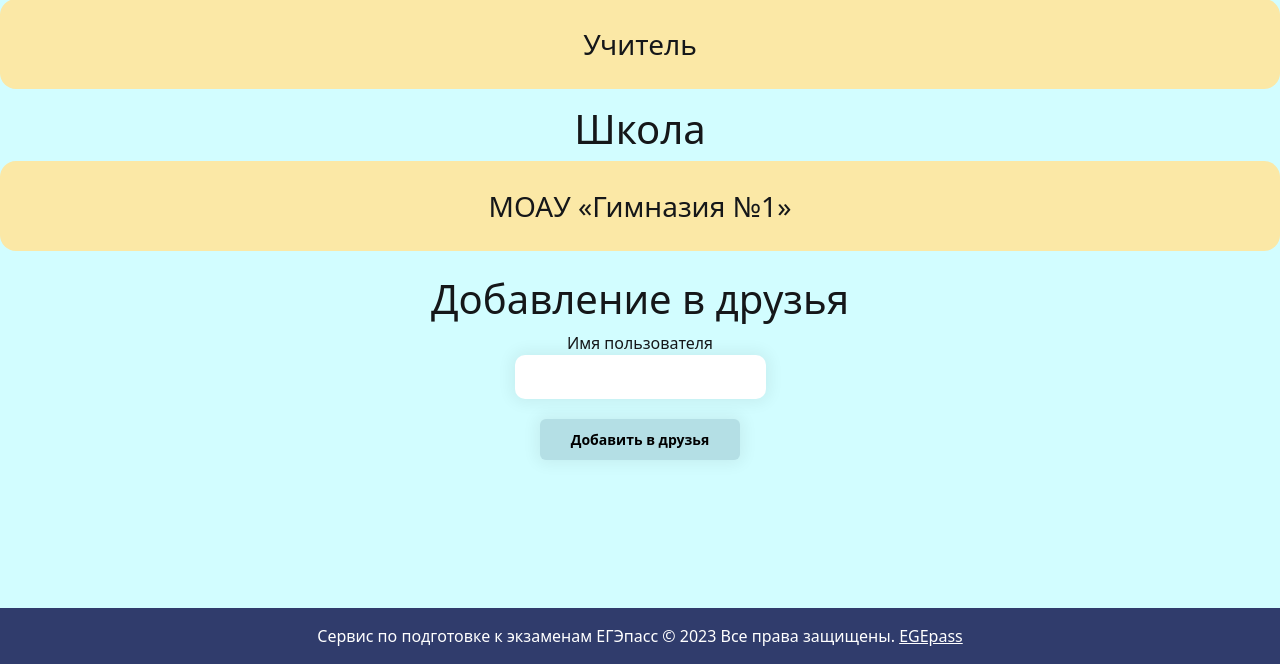
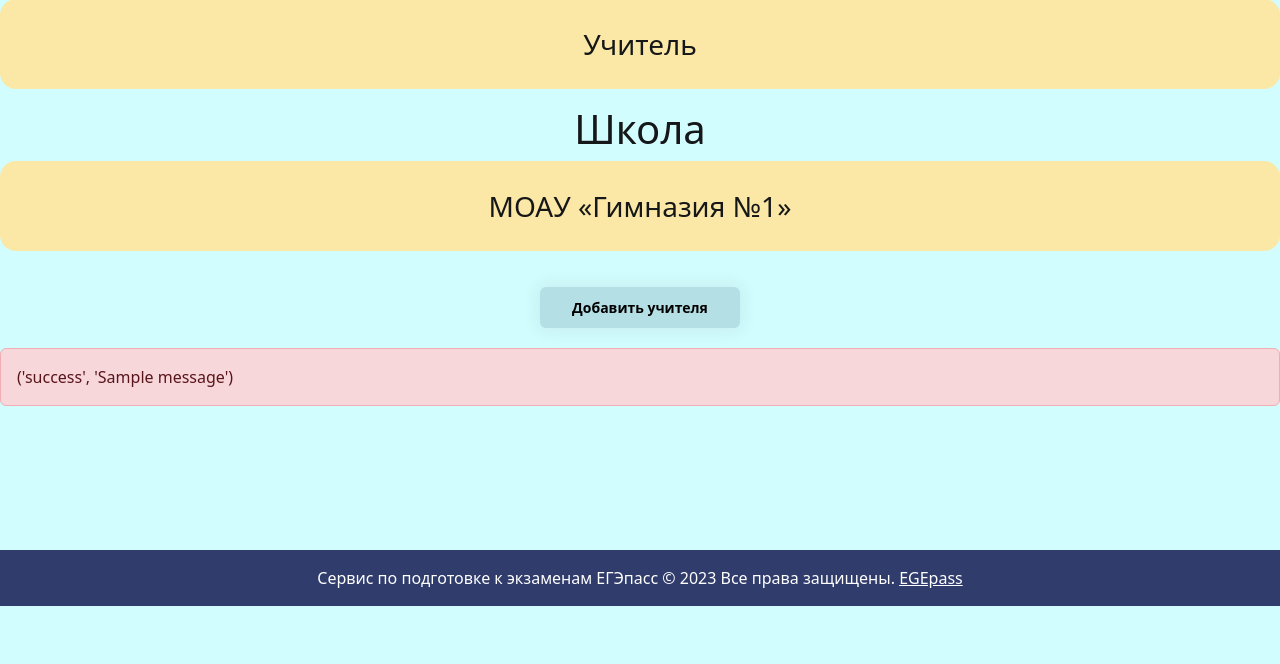
Before and after one commit to Ardrass2/EGEpass, a Flask app: page /user/2 in a window 1280 px wide. Shown: the part 363-1027 px from the top of the page. After the commit the page ends 969 px from the top, so only its background shows below. Run offline with Flask 3, Linux system fonts and the light colour scheme; a user stored in the database is signed in; data comes from the database, SQL or seed files in the repository; tables that the repository leaves empty hold one stand-in row (values such as "Sample post"); one stand-in notice (Sample message) is shown; parts of the project's set-up code (start-up, migrations or seed data) failed here and were passed over; some libraries are stand-ins or nearby versions.

Commit message:
Добавили возможность отправлять заявки в друзья, возможность отображения заявок

```diff
--- a/data/forms.py
+++ b/data/forms.py
@@ -1,12 +1,12 @@
 from flask_wtf import FlaskForm
 from wtforms import StringField, PasswordField, SubmitField, BooleanField, SelectField, IntegerField
 from wtforms.validators import DataRequired, Length, EqualTo, Email, NumberRange
-from .user import User
 from .date import get_school_names
 
+
 class AddFriend(FlaskForm):
-    friend_req = StringField('Имя пользователя', validators=[DataRequired()])
-    submit_friend = SubmitField('Добавить в друзья')
+    submit = SubmitField('Добавить учителя')
+    submit_friend = SubmitField("Принять запрос")
 
 
 class RegistrationForm(FlaskForm):
@@ -27,8 +27,8 @@ class SettingsForm(FlaskForm):
 
 
 class TeacherForm(FlaskForm):
-    user_needed = StringField('Имя ученика, покашта', validators=[DataRequired()])
-    submit_user = SubmitField('ТАКТОЧНА')
+    user_needed = SelectField('Имя ученика', choices='', validators=[DataRequired()])
+    submit_user = SubmitField('Выбрать')
 
 
 class LoginForm(FlaskForm):
--- a/data/friends.py
+++ b/data/friends.py
@@ -20,6 +20,6 @@ class Friends(SqlAlchemyBase, SerializerMixin):
     __tablename__ = 'friends'
 
     id = sqlalchemy.Column(sqlalchemy.Integer, primary_key=True, autoincrement=True)
-    request_id = sqlalchemy.Column(sqlalchemy.Integer, sqlalchemy.ForeignKey('users.id'))
+    request_id = sqlalchemy.Column(sqlalchemy.Integer, sqlalchemy.ForeignKey('study_requests.id'))
     student_id = sqlalchemy.Column(sqlalchemy.Integer, sqlalchemy.ForeignKey('users.id'))
     teacher_id = sqlalchemy.Column(sqlalchemy.Integer, sqlalchemy.ForeignKey('users.id'))
--- a/data/scores.py
+++ b/data/scores.py
@@ -1,4 +1,3 @@
-from dns.serial import Serial
 from flask_login import UserMixin
 import datetime
 import sqlalchemy
--- a/main.py
+++ b/main.py
@@ -6,7 +6,7 @@ import plotly
 import json
 from werkzeug.security import generate_password_hash
 
-from data.friends import Requestions
+from data.friends import *
 from data.scores import *
 from data import db_session
 from data.user import User
@@ -132,32 +132,33 @@ def setting():
         return render_template("settings.html", title="Настройки", form=form, id=str(current_user.id))
 
 
-@app.route("/user/<id>")
+@app.route("/user/<id>", methods=["GET", "POST"])
 def users(id):
-    db = db_session.create_session()
-    user = db.query(User).filter(User.id == int(id)).first()
-    form = AddFriend()
-    if user.role == "teacher":
-        role = "Учитель"
-    else:
-        role = "Ученик"
-    if request.method == 'POST':
+    if current_user.is_authenticated:
         db = db_session.create_session()
+        user = db.query(User).filter(User.id == int(id)).first()
+        form = AddFriend()
+        is_request = False
         if user.role == "teacher":
-            relation_ship = Requestions(student_id=user.id, teacher_id=current_user.id)
-        elif user.role == "student":
-            relation_ship = Requestions(student_id=current_user.id, teacher_id=user.id)
-    if form.validate_on_submit():
-        if not db.query(User).filter(User.username == (str(form.friend_req.data))):
-            flash('Такого пользователя не существует', 'Ошибка')
+            role = "Учитель"
         else:
-            user = db.query(User).filter(User.username == (str(form.friend_req.data)))
-            relation_ship = Requestions(student_id=user.id, teacher=current_user.id)
-            db.add(relation_ship)
-            db.commit()
-    return render_template("user.html", name=user.username, role=role, school=user.school, current_id=str(current_user.id),
-                           id=str(id), current_user_role=current_user.role, form=form)
-
+            role = "Ученик"
+        requestions = db.query(Requestions).filter(Requestions.teacher_id == current_user.id).all()
+        if db.query(Requestions).filter(
+                Requestions.student_id == current_user.id or Requestions.teacher_id == int(id)).first():
+            is_request = True
+        if request.method == "POST":
+            if not is_request:
+                friend = Requestions(student_id=current_user.id, teacher_id=int(id))
+                db.add(friend)
+                db.commit()
+                flash("Отправлено")
+            if current_user.id == int(id):
+                pass
+        return render_template("user.html", name=user.username, role=role, school=user.school,
+                               current_id=str(current_user.id), requestions=requestions,
+                               id=str(id), current_user_role=current_user.role, form=form, is_request=is_request,
+                               find_user=find_user)
 
 @app.route("/subjects/<subject>")
 def subject(subject):
@@ -233,6 +234,11 @@ def get_all_tasks(subject, sort=False):
         return average_score
 
 
+def find_user(id):
+    db = db_session.create_session()
+    return db.query(User).filter(User.id == id).first()
+
+
 def main():
     db_session.global_init("db/database.db")
     app.run()
--- a/static/css/style.css
+++ b/static/css/style.css
@@ -22,15 +22,6 @@ body {
 }
 
 input {
-    border-radius: 10px;
-    margin: 0 auto;
-    padding: 10px;
-    border: 0;
-    box-shadow: 0 0 15px 4px rgba(0, 0, 0, 0.06);
-    display: block;
-}
-
-user_needed {
     border-radius: 10px;
     margin: 0 auto;
     padding: 10px;
@@ -178,6 +169,20 @@ input[type="number"] {
     grid-template-columns: repeat(auto-fill, minmax(49%, 49%));
     grid-gap: 20px;
 }
+.request {
+background:#303C6C;
+padding: 10px
+}
+.grid3 {
+    display: grid;
+    grid-template-columns: repeat(auto-fill, minmax(30%, 30%));
+    grid-gap: 20px;
+}
+.grid3 > div {
+    background: #FBE8A6;
+    padding: 1.5rem;
+    border-radius: 1rem;
+}
 .form-control-file {
     display: grid;
     font-size: 0.875rem;
--- a/templates/teacher.html
+++ b/templates/teacher.html
@@ -8,7 +8,7 @@
         <p>Per aspera ad astra</p>
       </blockquote>
     </figure>
-    <h1>Ну типо</h1>
+    <h1>ㅤВыбор ученика</h1>
     <h4>ㅤ</h4>
     <h4>ㅤ</h4>
     <h2>ㅤУчитель</h2>
--- a/templates/user.html
+++ b/templates/user.html
@@ -12,26 +12,27 @@
     <h1 class="text-center">Школа</h1>
     <p class="box-text text-center fs-3">{{ school }}</p>
 </div>
-{% if role == 'Учитель' %}
-<form>
-    <div class="center">
-        <h1> </h1>
-        <h1> </h1>
-        <h1 class="text-center">Добавление в друзья</h1>
+{% if not is_request and current_id != id and current_user_role == 'student' and role == 'Учитель' %}
+<form method=post action="/user/{{id}}">
+    {{ form.hidden_tag() }}
+    {{ form.submit(class="btn btn-primary") }}
+</form>
+{% for msg in get_flashed_messages(True) %}
+<div class="alert alert-danger" role="success">{{msg}}</div>
+{% endfor %}
+{% elif current_id == id and role == "Учитель" %}
+<h1 class="text-center"> Заявки в друзья </h1>
+<form method="POST">
+<div class="request">
+    {% for request in requestions%}
+    <div class="grid3">
+        <div>
+            <h2 class="text-center">Имя {{find_user(request.student_id).username}}</h2>
+        </div>
+        <div><h2 class="text-center">Школа {{find_user(request.student_id).school}}</h2></div>
     </div>
-    <div class="form-group">
-        {{ form.friend_req.label(class="field-label") }} {{ form.friend_req }}
-    </div>
-    <div>
-        <h1> </h1>
-        {{ form.submit_friend(class="btn btn-primary") }}
-    </div>
-</form>
-{% elif role == 'Ученик' %}
-<form>
-    <div>
-        <button type="submit" class="btn btn-primary" class="align-center">Принять заявки</button>
-    </div>
+    {% endfor %}
+</div>>
 </form>
 {% endif %}
 {% endblock %}
```
